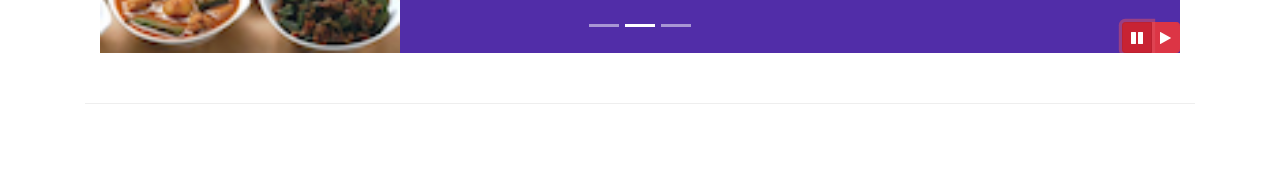
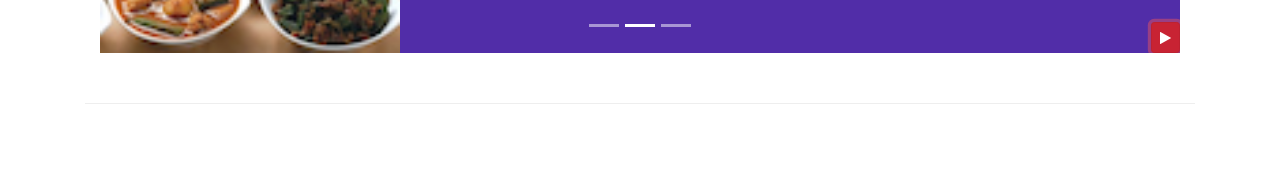
Before and after one commit to VishwaramH/Bootstrap, a website: page index.html in a window 1280 px wide. Both pictures are taken after a click on the button 1137 px from the left and 668 px from the top of the page. Shown: the part 631-800 px from the top of the page. Drawn offline with nearby package versions, Linux system fonts and the light colour scheme.

Commit message:
11)More about Bootstrap and Jquery

```diff
--- a/index.html
+++ b/index.html
@@ -215,14 +215,14 @@
                             <span class="carousel-control-next-icon"></span>
                         </a>
 
-                    <div class="btn-group" id="carouselButton">
-                        <button class="btn btn-danger btn-sm" id="carousel-pause">
+                    <!-- <div class="btn-group" id="carouselButton"> -->
+                        <button class="btn btn-danger btn-sm" id="carouselButton"> <!--doing both play and pause actions with single button and flipping actions-->
                             <span class="fa fa-pause"></span>
                         </button>
-                        <button class="btn btn-danger btn-sm" id="carousel-play">
+                        <!-- <button class="btn btn-danger btn-sm" id="carousel-play">
                             <span class="fa fa-play"></span>
                         </button>
-                    </div>
+                    </div> -->
                     </div>
                 </div>
             </div>
@@ -402,15 +402,22 @@
     <script>
         $(document).ready(function() {
             $("#mycarousel").carousel( {interval:2000} );
-            $("#carousel-pause").click(function() {
+            $("#carouselButton").click(function() {
+            if($('#carouselButton').children('span').hasClass('fa-pause')) {
                 $("#mycarousel").carousel('pause');
-            });
-            $("#carousel-play").click(function() {
+                $('#carouselButton').children('span').removeClass('fa-pause');
+                $('#carouselButton').children('span').addClass('fa-play');
+            }
+            else if($('#carouselButton').children('span').hasClass('fa-play')) {
                 $("#mycarousel").carousel('cycle');
+                $('#carouselButton').children('span').removeClass('fa-play');
+                $('#carouselButton').children('span').addClass('fa-pause');
+            }
             });
         });
 
 
+        // two buttons for making play and pause actions of the slides of the carousel
         // $(document).ready(function(){
         //     $("#mycarousel").carousel( { interval: 2000 } );
         //     $("#carousel-pause").click(function(){
```
